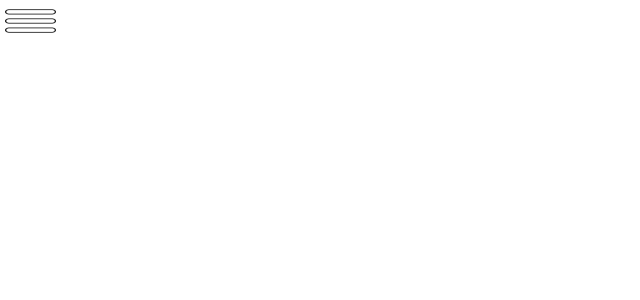
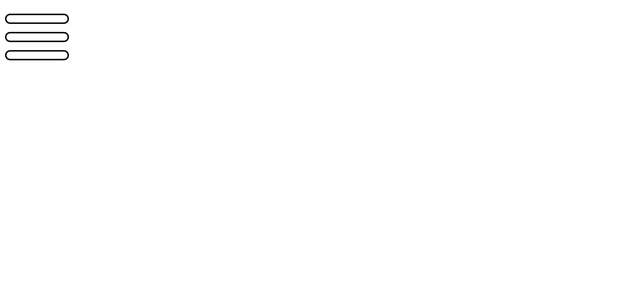
Before and after one commit to No-Country-simulation/s03-26-equipo-01, a React (Vite) app in the folder client/: page /admin in a window 1280 px wide. Shown: the top 300 px of the page, without its empty margins (0-640 px from the left). Built offline with nearby package versions, Linux system fonts and the light colour scheme.

Commit message:
Se adaptó el sidebar a elementos que sobrepasan el alto de la pantalla

```diff
--- a/client/src/features/admin/pages/Admin.tsx
+++ b/client/src/features/admin/pages/Admin.tsx
@@ -3,14 +3,20 @@ import itemsData from './admin-sidebar';
 import './admin.css';
 import AdminRoutes from '../routes/admin-routes';
 import { ADMIN_BASE_PATH } from '../../../core/routes/routes';
+import { useState } from 'react';
 
 const Admin = () => {
+    const [isActive, setIsActive] = useState(false);
+
+    const handleActive = () => setIsActive(!isActive);
 
     return (
-        <main className = 'admin-page'>
+        <main className = {isActive ? 'admin-page_reduce' : 'admin-page'}>
             <SideBar
                 itemsData = {itemsData}
                 urlBase = {ADMIN_BASE_PATH}
+                isActive = {isActive}
+                onActive = {handleActive}
             />
             <AdminRoutes />
         </main>
--- a/client/src/features/admin/pages/admin.css
+++ b/client/src/features/admin/pages/admin.css
@@ -3,5 +3,29 @@
 .admin-page {
     width: 100vw;
     height: 100vh;
+}
+
+.admin-page_reduce {
     overflow-y: hidden;
+    width: 100vw;
+    height: 100vh;
 }
+
+@media screen and (min-width: 768px) {
+    .admin-page_reduce {
+        overflow-y: auto;
+    }
+
+    .admin-page_reduce {
+        display: grid;
+        grid-template-columns: 30% 70%;
+    }
+}
+
+@media screen and (min-width: 1024px) {
+
+    .admin-page_reduce {
+        display: grid;
+        grid-template-columns: 20% 80%;
+    }
+}
--- a/client/src/shared/components/sidebar/Sidebar.tsx
+++ b/client/src/shared/components/sidebar/Sidebar.tsx
@@ -2,17 +2,12 @@ import type { SideBarProps } from './side-dar';
 import './styles/sidebar.css';
 import MenuIcon from './components/menu-icon/MenuIcon';
 import SideBarContent from './components/sidebar-content/SidebarContent';
-import { useState } from 'react';
 
-const SideBar = ({ itemsData, urlBase}: SideBarProps) => {
-
-    const [isActive, setIsActive] = useState(false);
-
-    const handleActive = () => setIsActive(!isActive);
+const SideBar = ({ itemsData, urlBase, onActive, isActive}: SideBarProps) => {
 
     return (
         <section className = {isActive ? 'home-sidebar' : 'home-sidebar_disable'}>
-            <MenuIcon onSubmit = {handleActive} isActive = {isActive} />
+            <MenuIcon onSubmit = {onActive} isActive = {isActive} />
             {isActive && <SideBarContent itemsData = {itemsData} urlBase = {urlBase} />}
         </section>
     )
--- a/client/src/shared/components/sidebar/components/menu-icon/styles/mobile.css
+++ b/client/src/shared/components/sidebar/components/menu-icon/styles/mobile.css
@@ -1,6 +1,7 @@
 .sidebar-menu-icon_container, .sidebar-menu-icon_disable {
-    width: 100%;
-    height: 100%;
+    justify-self: start;
+    width: 10vh;
+    height: 10vh;
 }
 
 .sidebar-menu-icon_container {
--- a/client/src/shared/components/sidebar/side-dar.ts
+++ b/client/src/shared/components/sidebar/side-dar.ts
@@ -4,4 +4,6 @@ import type { NavegationItemData } from "../../types/navegation-item-data/navega
 export interface SideBarProps {
     itemsData: NavegationItemData[]
     urlBase: string
+    onActive: () => void
+    isActive: boolean
 }
--- a/client/src/shared/components/sidebar/styles/mobile.css
+++ b/client/src/shared/components/sidebar/styles/mobile.css
@@ -7,8 +7,7 @@
     position: relative;
     display: grid;
     place-items: center;
-    grid-template-rows: 5% 95%;
+    grid-template-rows: 10vh 90vh;
     width: 100%;
     height: 100vh;
-    overflow-y: hidden;
 }
--- a/client/src/shared/components/sidebar/styles/tablet.css
+++ b/client/src/shared/components/sidebar/styles/tablet.css
@@ -2,6 +2,7 @@
 
 @media screen and (min-width: 768px) {
     .home-sidebar {
+        display: block;
         width: 20vw;
     }
 }
```
Also changed, not shown: client/src/features/admin/routes/admin-routes.tsx (+1 -1 lines).
